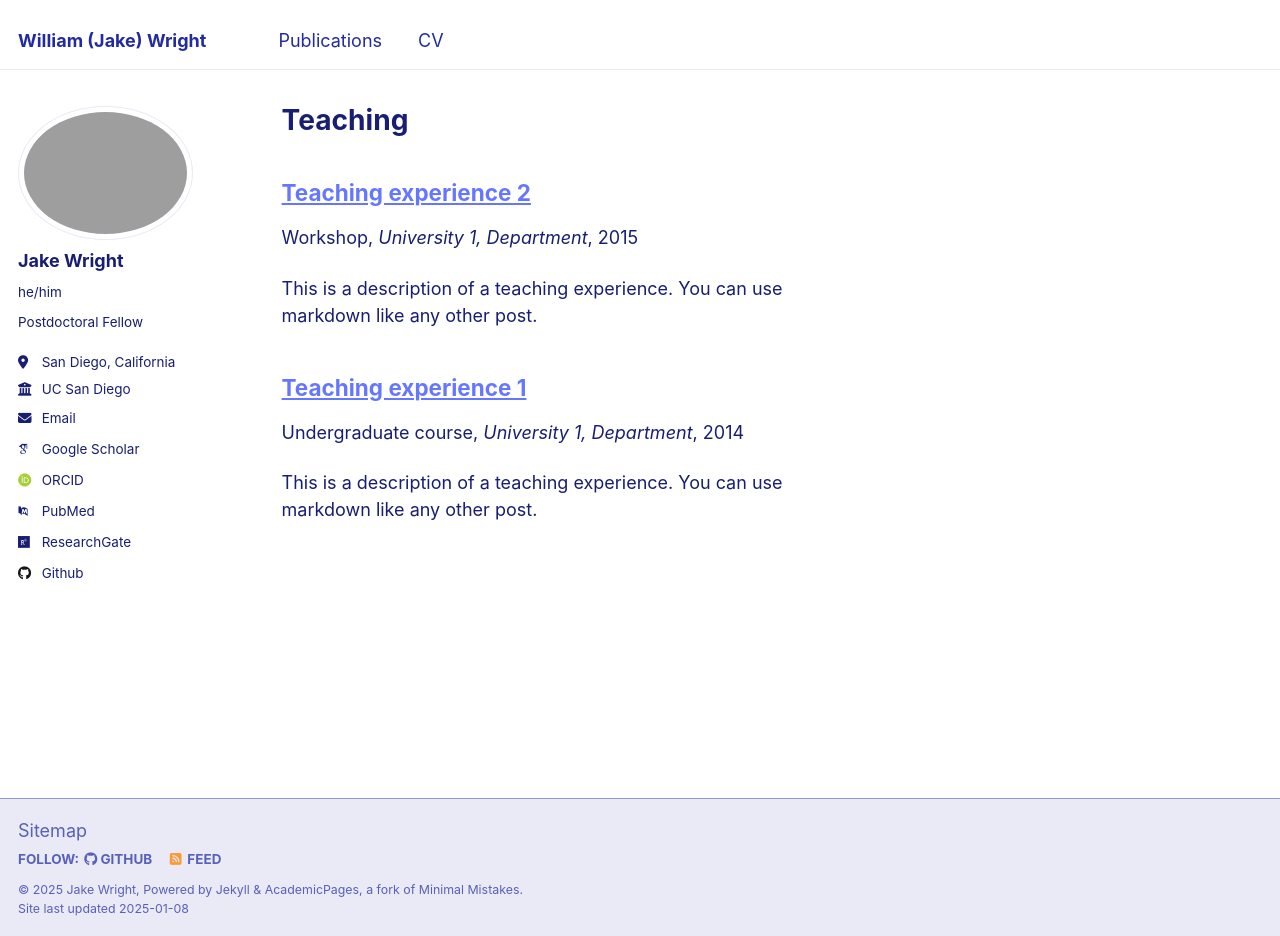
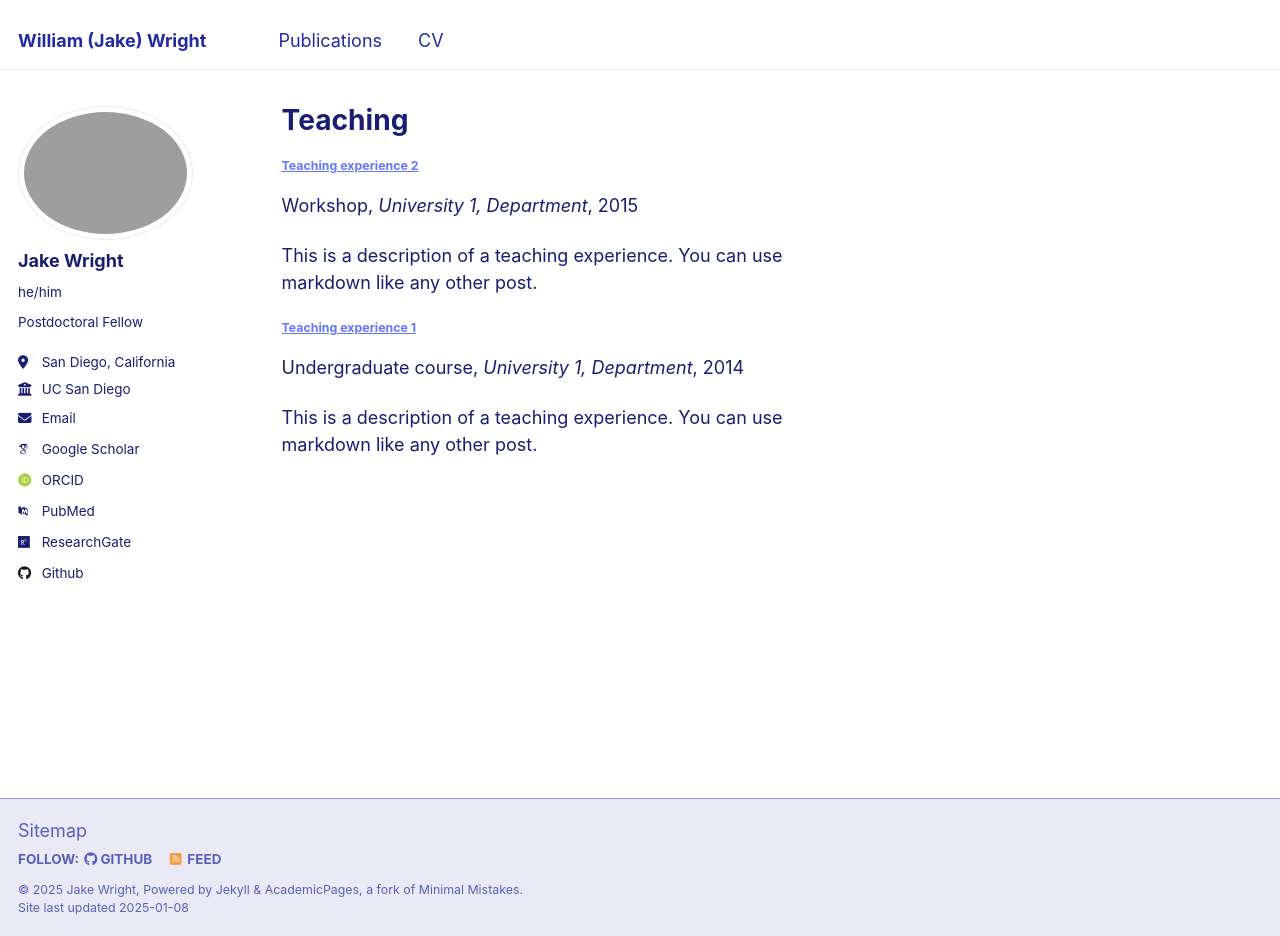
Before and after one commit to wjakewright/wjakewright.github.io, a Jekyll site: the page built from _pages/teaching.html, in a window 1280 px wide and 936 px high. Built offline with Jekyll 4.4.1, drawn with Linux system fonts in a browser that asks for light colours; some web fonts are replaced.

Commit message:
Update _archive.scss

```diff
--- a/_sass/_archive.scss
+++ b/_sass/_archive.scss
@@ -41,6 +41,7 @@
 
 .archive__item-title {
   margin-bottom: 0.25em;
+   font-size: $type-size-7;
   font-family: $sans-serif-narrow;
 
   a + a {
```
